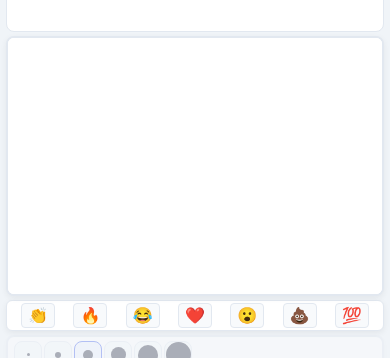
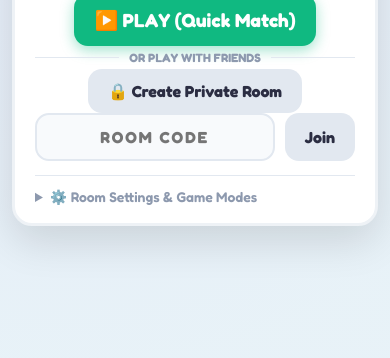
Before and after one commit to meenarajveer770-a11y/artscrew-game, a website: page index.html in a window 390 px wide. Shown: the part 486-844 px from the top of the page. Drawn offline with nearby package versions, Linux system fonts and the light colour scheme; no server answers.

Commit message:
Add files via upload

```diff
--- a/game.js
+++ b/game.js
@@ -66,7 +66,29 @@ class SoundEffects {
 
 class GameClient {
   constructor() {
-    this.socket = io();
+    // Connect to Render backend if loaded from an external host (e.g. Cloudflare Pages or WebView), or local server if on localhost
+    const isLocalhost = window.location.hostname === 'localhost' ||
+                        window.location.hostname === '127.0.0.1' ||
+                        window.location.hostname.startsWith('192.168.') ||
+                        window.location.hostname.startsWith('172.');
+
+    const backendUrl = isLocalhost ? undefined : 'https://artscrew-game.onrender.com';
+
+    this.socket = io(backendUrl, {
+      transports: ['websocket', 'polling'],
+      reconnection: true,
+      reconnectionAttempts: 20,
+      reconnectionDelay: 1000,
+      timeout: 20000
+    });
+
+    // Reconnect automatically when phone screen turns back on or app is reopened
+    document.addEventListener('visibilitychange', () => {
+      if (document.visibilityState === 'visible' && !this.socket.connected) {
+        this.socket.connect();
+      }
+    });
+
     this.sound = new SoundEffects();
     this.drawingEngine = null;
 
--- a/style.css
+++ b/style.css
@@ -40,13 +40,13 @@ body {
 
 /* ================= SCREEN VIEWS ================= */
 .screen-view {
-  display: none;
+  display: none !important;
   width: 100%;
   height: 100vh;
 }
 
 .screen-view.active {
-  display: flex;
+  display: flex !important;
 }
 
 /* ================= LOBBY SCREEN ================= */
@@ -1319,8 +1319,12 @@ input[type="text"]:focus, .select-styled:focus {
 
   /* Game Screen Mobile - STRICT SINGLE VIEWPORT (NO BODY SCROLL!) */
   #view-game {
+    display: none !important;
+  }
+
+  #view-game.active {
     height: 100dvh;
-    display: flex;
+    display: flex !important;
     flex-direction: column;
     overflow: hidden;
     background: var(--bg-main);
```
